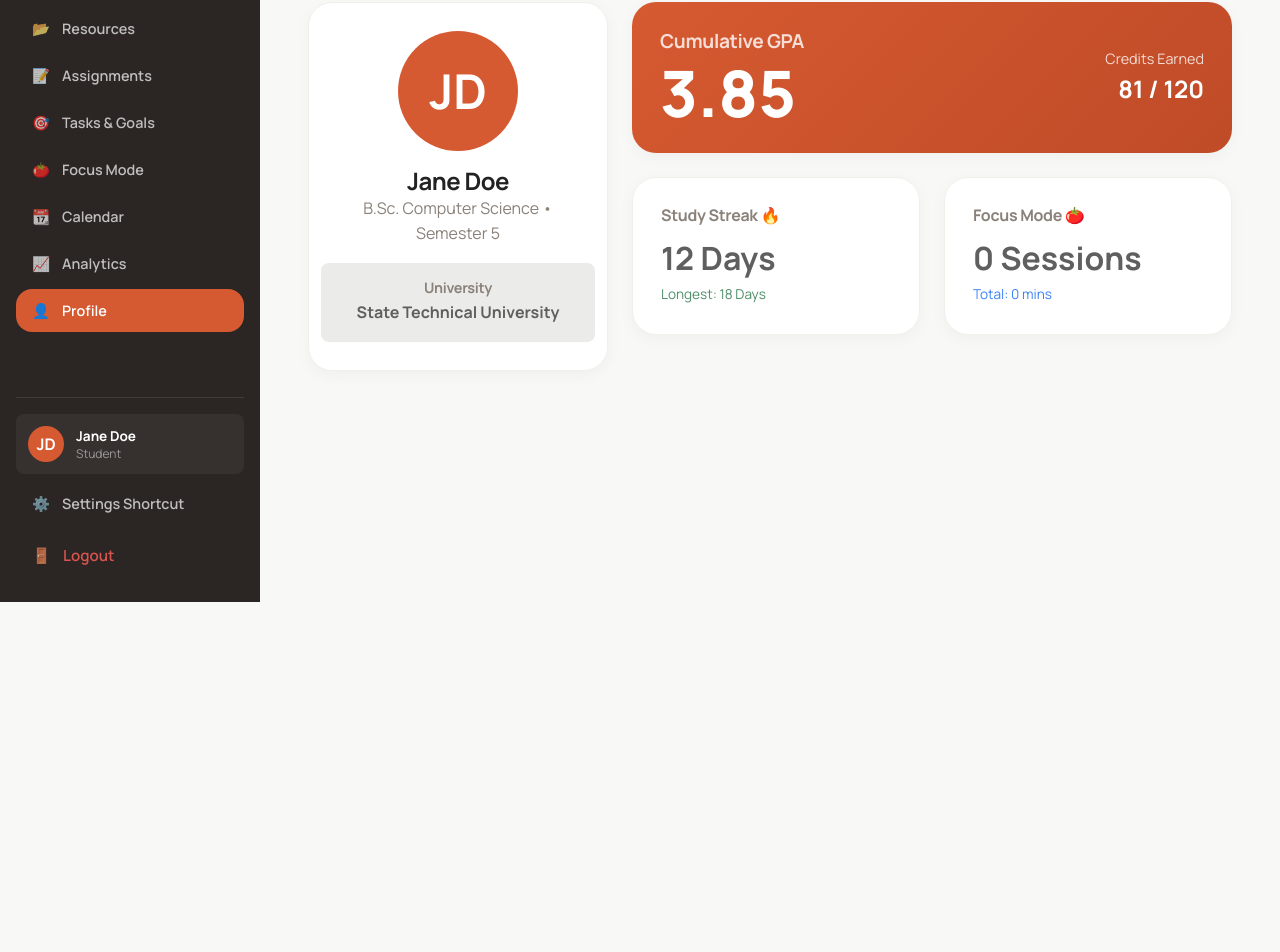
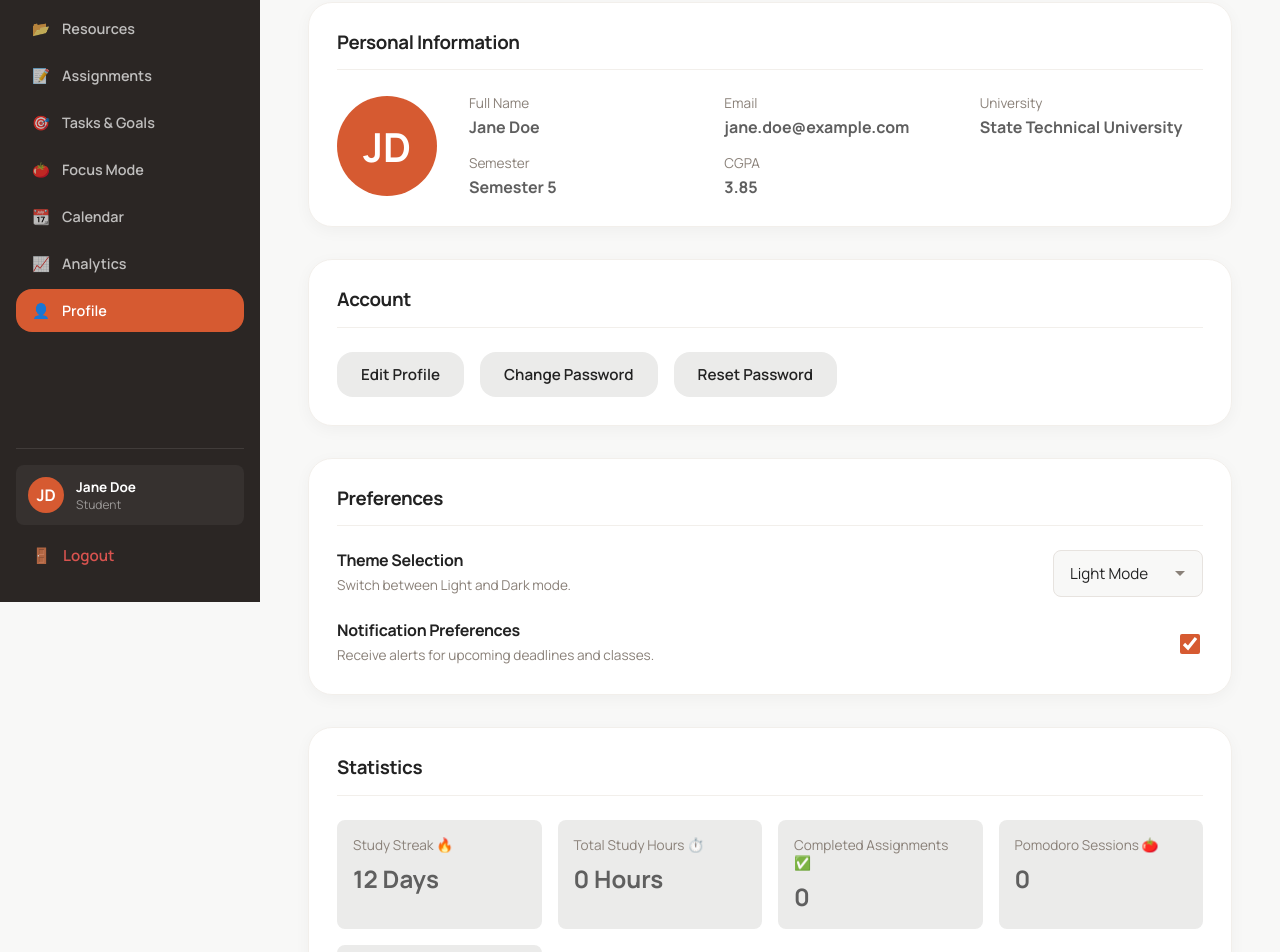
Before and after one commit to krutthiikaaa/ScheduleX, a React (Vite) app: page /profile in a window 1280 px wide. Shown: the part 198-1150 px from the top of the page. Before the commit the page ends 800 px from the top, so only its background shows below. Built offline with nearby package versions, Linux system fonts and the light colour scheme; no server answers; sample sign-in values are in the browser's storage.

Commit message:
feat: implement real authentication, fix navigation, merge settings to profile

```diff
--- a/src/App.jsx
+++ b/src/App.jsx
@@ -12,7 +12,6 @@ import TasksGoals from "./pages/TasksGoals";
 import FocusMode from "./pages/FocusMode";
 import CalendarView from "./pages/CalendarView";
 import Analytics from "./pages/Analytics";
-import Settings from "./pages/Settings";
 import Profile from "./pages/Profile";
 
 function App() {
@@ -32,7 +31,6 @@ function App() {
           <Route path="/focus" element={<ProtectedRoute><FocusMode /></ProtectedRoute>} />
           <Route path="/calendar" element={<ProtectedRoute><CalendarView /></ProtectedRoute>} />
           <Route path="/analytics" element={<ProtectedRoute><Analytics /></ProtectedRoute>} />
-          <Route path="/settings" element={<ProtectedRoute><Settings /></ProtectedRoute>} />
           <Route path="/profile" element={<ProtectedRoute><Profile /></ProtectedRoute>} />
         </Routes>
       </AuthProvider>
--- a/src/components/Sidebar.jsx
+++ b/src/components/Sidebar.jsx
@@ -48,9 +48,6 @@ function Sidebar() {
             <span className="user-role">Student</span>
           </div>
         </div>
-        <Link to="/settings" className="sidebar-link">
-          <span>⚙️</span> Settings Shortcut
-        </Link>
         <button onClick={logout} className="sidebar-link" style={{ color: "var(--danger)", background: "transparent", border: "none", width: "100%", textAlign: "left", cursor: "pointer", fontFamily: "var(--font)", fontSize: "0.95rem", padding: "12px 16px" }}>
           <span>🚪</span> Logout
         </button>
--- a/src/pages/Login.jsx
+++ b/src/pages/Login.jsx
@@ -1,6 +1,7 @@
 import { Link } from "react-router-dom";
 import { useState } from "react";
 import { useAuth } from "../context/AuthContext";
+import { loginUser } from "../utils/api";
 
 function Login() {
   const { login } = useAuth();
@@ -10,7 +11,7 @@ function Login() {
 
   const [formData, setFormData] = useState({ email: "", password: "", remember: false });
 
-  const handleLogin = (e) => {
+  const handleLogin = async (e) => {
     e.preventDefault();
     setError("");
 
@@ -24,13 +25,13 @@ function Login() {
     }
 
     setLoading(true);
-    // Mocking an API call for authentication
-    setTimeout(() => {
+    try {
+      const data = await loginUser({ email: formData.email, password: formData.password });
+      login(data.token);
+    } catch (err) {
+      setError(err.message || "Failed to login. Please check your credentials.");
       setLoading(false);
-      // Generate a mock token
-      const mockToken = "eyJhbGciOiJIUzI1NiIsInR5cCI6IkpXVCJ9";
-      login(mockToken);
-    }, 1200);
+    }
   };
 
   return (
@@ -41,8 +42,11 @@ function Login() {
       justifyContent: "center",
       background: "radial-gradient(circle at 100% 0%, rgba(214,90,49,0.1) 0%, var(--bg) 50%)",
       padding: 24,
-      fontFamily: "var(--font)"
     }}>
+      <Link to="/" style={{ position: "absolute", top: 32, left: 32, color: "var(--text-muted)", textDecoration: "none", display: "flex", alignItems: "center", gap: 8, fontWeight: 600, fontSize: "0.95rem" }}>
+        <span>←</span> Back to Home
+      </Link>
+
       <div className="card" style={{ width: "100%", maxWidth: 460, padding: "48px 40px", position: "relative", zIndex: 10, boxShadow: "var(--shadow-lg)" }}>
 
         <div style={{ textAlign: "center", marginBottom: 32 }}>
--- a/src/pages/Profile.jsx
+++ b/src/pages/Profile.jsx
@@ -1,14 +1,23 @@
 import { useState, useEffect } from "react";
 import AppLayout from "../components/AppLayout";
-import { fetchFocusSessions } from "../utils/api";
+import { fetchFocusSessions, fetchAssignments } from "../utils/api";
+import { useAuth } from "../context/AuthContext";
 
 function Profile() {
+  const { logout } = useAuth();
   const [focusStats, setFocusStats] = useState({ count: 0, minutes: 0 });
+  const [assignmentStats, setAssignmentStats] = useState(0);
+
+  const [darkMode, setDarkMode] = useState(false);
+  const [notifications, setNotifications] = useState(true);
 
   useEffect(() => {
     fetchFocusSessions().then(data => {
       const minutes = data.reduce((acc, curr) => acc + curr.durationMinutes, 0);
       setFocusStats({ count: data.length, minutes });
+    });
+    fetchAssignments().then(data => {
+      setAssignmentStats(data.filter(a => a.status === 'Completed').length);
     });
   }, []);
 
@@ -19,47 +28,111 @@ function Profile() {
           <h1 style={{ fontSize: "2rem", marginBottom: 4 }}>Student Profile</h1>
           <p style={{ color: "var(--text-muted)" }}>Manage your academic information and settings.</p>
         </div>
-        <button className="btn btn-secondary">Edit Profile</button>
       </div>
 
-      <div style={{ display: "grid", gridTemplateColumns: "1fr 2fr", gap: 24 }}>
-        <div className="card" style={{ display: "flex", flexDirection: "column", alignItems: "center", textAlign: "center" }}>
-          <div style={{ width: 120, height: 120, borderRadius: "50%", background: "var(--primary)", color: "#FFF", fontSize: "3rem", display: "flex", alignItems: "center", justifyContent: "center", marginBottom: 16, fontWeight: "bold" }}>JD</div>
-          <h2>Jane Doe</h2>
-          <p style={{ color: "var(--text-muted)", marginBottom: 16 }}>B.Sc. Computer Science • Semester 5</p>
-          <div style={{ width: "100%", padding: 16, background: "var(--bg-secondary)", borderRadius: "var(--radius-sm)" }}>
-            <h3 style={{ fontSize: "0.9rem", color: "var(--text-muted)", marginBottom: 4 }}>University</h3>
-            <p style={{ fontWeight: "bold" }}>State Technical University</p>
+      <div style={{ display: "flex", flexDirection: "column", gap: 32 }}>
+
+        {/* Personal Information */}
+        <div className="card">
+          <h3 style={{ marginBottom: 24, paddingBottom: 16, borderBottom: "1px solid var(--border-light)" }}>Personal Information</h3>
+          <div style={{ display: "flex", gap: 32, alignItems: "center" }}>
+            <div style={{ width: 100, height: 100, borderRadius: "50%", background: "var(--primary)", color: "#FFF", fontSize: "2.5rem", display: "flex", alignItems: "center", justifyContent: "center", fontWeight: "bold", flexShrink: 0 }}>JD</div>
+            <div style={{ display: "grid", gridTemplateColumns: "repeat(auto-fit, minmax(200px, 1fr))", gap: "16px 32px", flex: 1 }}>
+              <div>
+                <label style={{ display: "block", fontSize: "0.85rem", color: "var(--text-muted)", marginBottom: 4 }}>Full Name</label>
+                <div style={{ fontWeight: "bold" }}>Jane Doe</div>
+              </div>
+              <div>
+                <label style={{ display: "block", fontSize: "0.85rem", color: "var(--text-muted)", marginBottom: 4 }}>Email</label>
+                <div style={{ fontWeight: "bold" }}>jane.doe@example.com</div>
+              </div>
+              <div>
+                <label style={{ display: "block", fontSize: "0.85rem", color: "var(--text-muted)", marginBottom: 4 }}>University</label>
+                <div style={{ fontWeight: "bold" }}>State Technical University</div>
+              </div>
+              <div>
+                <label style={{ display: "block", fontSize: "0.85rem", color: "var(--text-muted)", marginBottom: 4 }}>Semester</label>
+                <div style={{ fontWeight: "bold" }}>Semester 5</div>
+              </div>
+              <div>
+                <label style={{ display: "block", fontSize: "0.85rem", color: "var(--text-muted)", marginBottom: 4 }}>CGPA</label>
+                <div style={{ fontWeight: "bold" }}>3.85</div>
+              </div>
+            </div>
           </div>
         </div>
 
-        <div style={{ display: "flex", flexDirection: "column", gap: 24 }}>
-          <div className="card" style={{ background: "linear-gradient(135deg, var(--primary), var(--primary-hover))", color: "#FFF", border: "none" }}>
+        {/* Account */}
+        <div className="card">
+          <h3 style={{ marginBottom: 24, paddingBottom: 16, borderBottom: "1px solid var(--border-light)" }}>Account</h3>
+          <div style={{ display: "flex", gap: 16, flexWrap: "wrap" }}>
+            <button className="btn btn-secondary">Edit Profile</button>
+            <button className="btn btn-secondary">Change Password</button>
+            <button className="btn btn-secondary">Reset Password</button>
+          </div>
+        </div>
+
+        {/* Preferences */}
+        <div className="card">
+          <h3 style={{ marginBottom: 24, paddingBottom: 16, borderBottom: "1px solid var(--border-light)" }}>Preferences</h3>
+          <div style={{ display: "flex", flexDirection: "column", gap: 24 }}>
             <div style={{ display: "flex", justifyContent: "space-between", alignItems: "center" }}>
               <div>
-                <h3 style={{ fontSize: "1.2rem", color: "rgba(255,255,255,0.8)", marginBottom: 8 }}>Cumulative GPA</h3>
-                <div style={{ fontSize: "4rem", fontWeight: "900", lineHeight: 1 }}>3.85</div>
+                <h4 style={{ margin: 0, marginBottom: 4 }}>Theme Selection</h4>
+                <p style={{ margin: 0, fontSize: "0.85rem", color: "var(--text-muted)" }}>Switch between Light and Dark mode.</p>
               </div>
-              <div style={{ textAlign: "right" }}>
-                <p style={{ fontSize: "0.9rem", color: "rgba(255,255,255,0.8)" }}>Credits Earned</p>
-                <p style={{ fontSize: "1.5rem", fontWeight: "bold" }}>81 / 120</p>
+              <select className="form-input form-select" value={darkMode ? "dark" : "light"} onChange={e => setDarkMode(e.target.value === "dark")} style={{ width: 150 }}>
+                <option value="light">Light Mode</option>
+                <option value="dark">Dark Mode</option>
+              </select>
+            </div>
+
+            <div style={{ display: "flex", justifyContent: "space-between", alignItems: "center" }}>
+              <div>
+                <h4 style={{ margin: 0, marginBottom: 4 }}>Notification Preferences</h4>
+                <p style={{ margin: 0, fontSize: "0.85rem", color: "var(--text-muted)" }}>Receive alerts for upcoming deadlines and classes.</p>
               </div>
-            </div>
-          </div>
-
-          <div style={{ display: "grid", gridTemplateColumns: "1fr 1fr", gap: 24 }}>
-            <div className="card">
-              <h3 style={{ fontSize: "1rem", color: "var(--text-muted)", marginBottom: 8 }}>Study Streak 🔥</h3>
-              <p style={{ fontSize: "2rem", fontWeight: "bold" }}>12 Days</p>
-              <p style={{ fontSize: "0.85rem", color: "var(--success)" }}>Longest: 18 Days</p>
-            </div>
-            <div className="card">
-              <h3 style={{ fontSize: "1rem", color: "var(--text-muted)", marginBottom: 8 }}>Focus Mode 🍅</h3>
-              <p style={{ fontSize: "2rem", fontWeight: "bold" }}>{focusStats.count} Sessions</p>
-              <p style={{ fontSize: "0.85rem", color: "var(--info)" }}>Total: {focusStats.minutes} mins</p>
+              <input type="checkbox" checked={notifications} onChange={() => setNotifications(!notifications)} style={{ width: 20, height: 20, accentColor: "var(--primary)", cursor: "pointer" }} />
             </div>
           </div>
         </div>
+
+        {/* Statistics */}
+        <div className="card">
+          <h3 style={{ marginBottom: 24, paddingBottom: 16, borderBottom: "1px solid var(--border-light)" }}>Statistics</h3>
+          <div style={{ display: "grid", gridTemplateColumns: "repeat(auto-fit, minmax(180px, 1fr))", gap: 16 }}>
+            <div style={{ padding: 16, background: "var(--bg-secondary)", borderRadius: "var(--radius-sm)" }}>
+              <div style={{ fontSize: "0.85rem", color: "var(--text-muted)", marginBottom: 8 }}>Study Streak 🔥</div>
+              <div style={{ fontSize: "1.5rem", fontWeight: "bold" }}>12 Days</div>
+            </div>
+            <div style={{ padding: 16, background: "var(--bg-secondary)", borderRadius: "var(--radius-sm)" }}>
+              <div style={{ fontSize: "0.85rem", color: "var(--text-muted)", marginBottom: 8 }}>Total Study Hours ⏱️</div>
+              <div style={{ fontSize: "1.5rem", fontWeight: "bold" }}>{Math.round(focusStats.minutes / 60)} Hours</div>
+            </div>
+            <div style={{ padding: 16, background: "var(--bg-secondary)", borderRadius: "var(--radius-sm)" }}>
+              <div style={{ fontSize: "0.85rem", color: "var(--text-muted)", marginBottom: 8 }}>Completed Assignments ✅</div>
+              <div style={{ fontSize: "1.5rem", fontWeight: "bold" }}>{assignmentStats}</div>
+            </div>
+            <div style={{ padding: 16, background: "var(--bg-secondary)", borderRadius: "var(--radius-sm)" }}>
+              <div style={{ fontSize: "0.85rem", color: "var(--text-muted)", marginBottom: 8 }}>Pomodoro Sessions 🍅</div>
+              <div style={{ fontSize: "1.5rem", fontWeight: "bold" }}>{focusStats.count}</div>
+            </div>
+            <div style={{ padding: 16, background: "var(--bg-secondary)", borderRadius: "var(--radius-sm)" }}>
+              <div style={{ fontSize: "0.85rem", color: "var(--text-muted)", marginBottom: 8 }}>Weekly Productivity 📈</div>
+              <div style={{ fontSize: "1.5rem", fontWeight: "bold" }}>85%</div>
+            </div>
+          </div>
+        </div>
+
+        {/* Account Actions */}
+        <div className="card">
+          <h3 style={{ marginBottom: 24, paddingBottom: 16, borderBottom: "1px solid var(--border-light)" }}>Account Actions</h3>
+          <div style={{ display: "flex", flexDirection: "column", gap: 16 }}>
+            <button className="btn btn-secondary" style={{ width: "fit-content" }}>Export User Data (JSON)</button>
+            <button className="btn btn-secondary" onClick={logout} style={{ width: "fit-content", background: "var(--danger-light)", color: "var(--danger)", border: "none" }}>Logout</button>
+          </div>
+        </div>
+
       </div>
     </AppLayout>
   );
--- a/src/pages/Register.jsx
+++ b/src/pages/Register.jsx
@@ -1,6 +1,7 @@
 import { Link } from "react-router-dom";
 import { useState } from "react";
 import { useAuth } from "../context/AuthContext";
+import { registerUser } from "../utils/api";
 
 function Register() {
   const { login } = useAuth();
@@ -8,9 +9,9 @@ function Register() {
   const [error, setError] = useState("");
   const [showPassword, setShowPassword] = useState(false);
 
-  const [formData, setFormData] = useState({ name: "", email: "", password: "", terms: false });
+  const [formData, setFormData] = useState({ name: "", email: "", password: "", confirmPassword: "", terms: false });
 
-  const handleRegister = (e) => {
+  const handleRegister = async (e) => {
     e.preventDefault();
     setError("");
 
@@ -26,18 +27,23 @@ function Register() {
       setError("Password must be at least 6 characters.");
       return;
     }
+    if (formData.password !== formData.confirmPassword) {
+      setError("Passwords do not match.");
+      return;
+    }
     if (!formData.terms) {
       setError("You must agree to the Terms of Service.");
       return;
     }
 
     setLoading(true);
-    // Mocking an API call
-    setTimeout(() => {
+    try {
+      const data = await registerUser({ fullName: formData.name, email: formData.email, password: formData.password });
+      login(data.token);
+    } catch (err) {
+      setError(err.message || "Failed to create account.");
       setLoading(false);
-      const mockToken = "eyJhbGciOiJIUzI1NiIsInR5cCI6IkpXVCJ9";
-      login(mockToken);
-    }, 1200);
+    }
   };
 
   return (
@@ -48,8 +54,11 @@ function Register() {
       justifyContent: "center",
       background: "radial-gradient(circle at 0% 100%, rgba(214,90,49,0.1) 0%, var(--bg) 50%)",
       padding: 24,
-      fontFamily: "var(--font)"
     }}>
+      <Link to="/" style={{ position: "absolute", top: 32, left: 32, color: "var(--text-muted)", textDecoration: "none", display: "flex", alignItems: "center", gap: 8, fontWeight: 600, fontSize: "0.95rem" }}>
+        <span>←</span> Back to Home
+      </Link>
+
       <div className="card" style={{ width: "100%", maxWidth: 460, padding: "48px 40px", position: "relative", zIndex: 10, boxShadow: "var(--shadow-lg)" }}>
 
         <div style={{ textAlign: "center", marginBottom: 32 }}>
@@ -113,6 +122,20 @@ function Register() {
             </div>
           </div>
 
+          <div>
+            <label style={{ display: "block", marginBottom: 8, fontSize: "0.9rem", fontWeight: 600, margin: 0 }}>Confirm Password</label>
+            <div style={{ position: "relative" }}>
+              <input
+                className="form-input"
+                type={showPassword ? "text" : "password"}
+                placeholder="Confirm your password"
+                value={formData.confirmPassword}
+                onChange={e => setFormData({...formData, confirmPassword: e.target.value})}
+                required
+              />
+            </div>
+          </div>
+
           <div style={{ display: "flex", alignItems: "flex-start", gap: 8 }}>
             <input
               type="checkbox"
```
Also changed, not shown: src/pages/LandingPage.jsx (+22 -28 lines), src/pages/Settings.jsx (deleted, +0 -50 lines), src/utils/api.js (+17 -0 lines).
